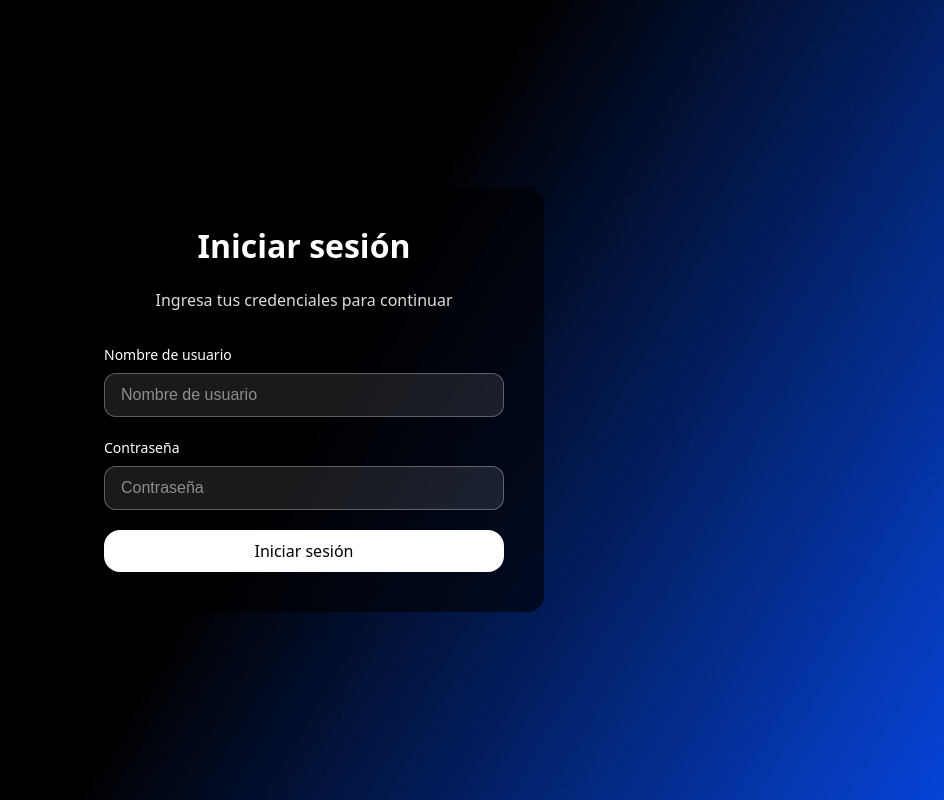
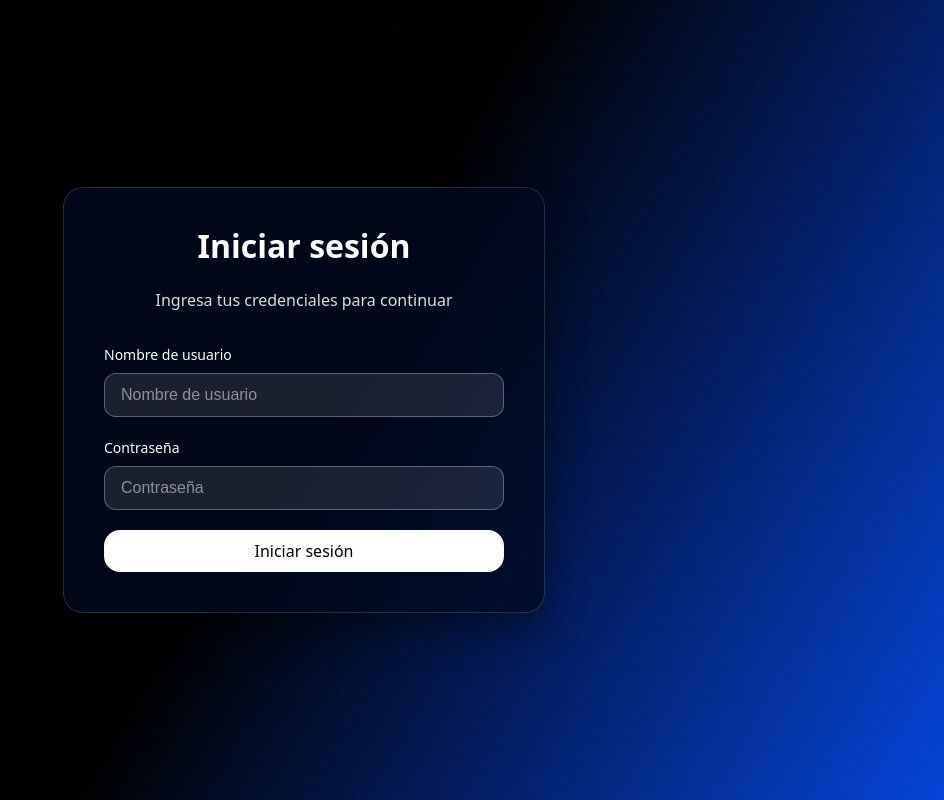
Before and after one commit to ariana-porroche/social-numericco, a React (Vite) app: page /login in a window 1280 px wide. Shown: the whole page, without its empty margins (336-1280 px from the left). Built offline with nearby package versions, Linux system fonts and the light colour scheme.

Commit message:
Add Card component with title, subtitle and children

```diff
--- a/package.json
+++ b/package.json
@@ -22,6 +22,7 @@
     "@types/react": "^19.1.16",
     "@types/react-dom": "^19.1.9",
     "@vitejs/plugin-react": "^5.0.4",
+    "baseline-browser-mapping": "^2.11.11",
     "eslint": "^9.36.0",
     "eslint-plugin-react-hooks": "^5.2.0",
     "eslint-plugin-react-refresh": "^0.4.22",
--- /dev/null
+++ b/src/components/Card/Card.css
@@ -0,0 +1,28 @@
+.card {
+    background-color: rgba(1, 10, 32, 0.75);
+    backdrop-filter: blur(16px);
+    -webkit-backdrop-filter: blur(16px);
+    border: 1px solid rgba(255, 255, 255, 0.15);
+    box-shadow: 0 16px 40px 0 rgba(0, 0, 0, 0.4);
+    padding: 40px;
+    border-radius: 20px;
+    display: flex;
+    flex-direction: column;
+    color: white;
+}
+
+.card-title {
+    font-size: 32px;
+    font-weight: bold;
+    margin-bottom: 8px;
+    color: white;
+    text-align: center;
+    margin-top: 0;
+}
+
+.card-subtitle {
+    font-size: 16px;
+    color: #ddd;
+    margin-bottom: 32px;
+    text-align: center;
+}
--- /dev/null
+++ b/src/components/Card/Card.jsx
@@ -0,0 +1,11 @@
+import './Card.css';
+
+export default function Card({ title, subtitle, children, className = '' }) {
+  return (
+    <div className={`card ${className}`.trim()}>
+      {title && <h1 className="card-title">{title}</h1>}
+      {subtitle && <p className="card-subtitle">{subtitle}</p>}
+      {children}
+    </div>
+  );
+}
--- a/src/pages/Login/Login.css
+++ b/src/pages/Login/Login.css
@@ -9,30 +9,7 @@
     background-position: center;
 }
 
-.login-container {
-    background-color: rgba(0, 0, 0, 0.6);
-    backdrop-filter: blur(10px);
-    padding: 40px;
-    border-radius: 16px;
+.login-card {
     width: 100%;
     max-width: 400px;
-    display: flex;
-    flex-direction: column;
-    color: white;
 }
-
-.login-title {
-    font-size: 32px;
-    font-weight: bold;
-    margin-bottom: 8px;
-    color: white;
-    text-align: center;
-    margin-top: 0;
-}
-
-.login-subtitle {
-    font-size: 16px;
-    color: #ddd;
-    margin-bottom: 32px;
-    text-align: center;
-}
--- a/src/pages/Login/Login.jsx
+++ b/src/pages/Login/Login.jsx
@@ -2,6 +2,7 @@ import { useState } from 'react';
 import './Login.css';
 import Button from '../../components/Button/Button';
 import TextInput from '../../components/TextInput/TextInput';
+import Card from '../../components/Card/Card';
 
 export default function Login() {
   const [username, setUsername] = useState('');
@@ -14,10 +15,11 @@ export default function Login() {
 
   return (
     <div className="login-page">
-      <div className="login-container">
-        <h1 className="login-title">Iniciar sesión</h1>
-        <p className="login-subtitle">Ingresa tus credenciales para continuar</p>
-
+      <Card
+        title="Iniciar sesión"
+        subtitle="Ingresa tus credenciales para continuar"
+        className="login-card"
+      >
         <TextInput
           label="Nombre de usuario"
           id="username"
@@ -38,7 +40,7 @@ export default function Login() {
         <Button variant="primary" onClick={handleLogin}>
           Iniciar sesión
         </Button>
-      </div>
+      </Card>
     </div>
   );
 }
```
Also changed, not shown: 1 other file (tests, documents, lock files or other folders).
